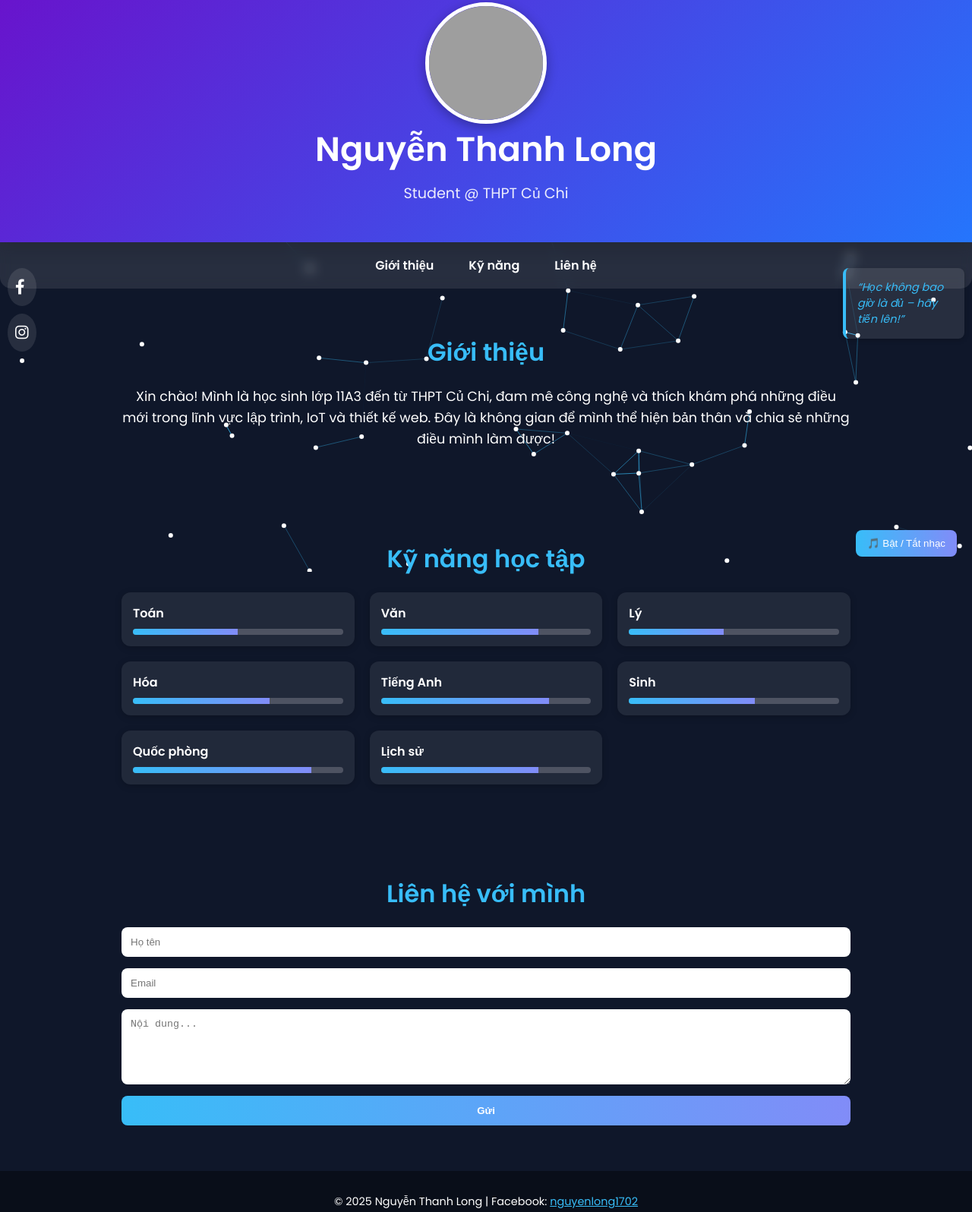
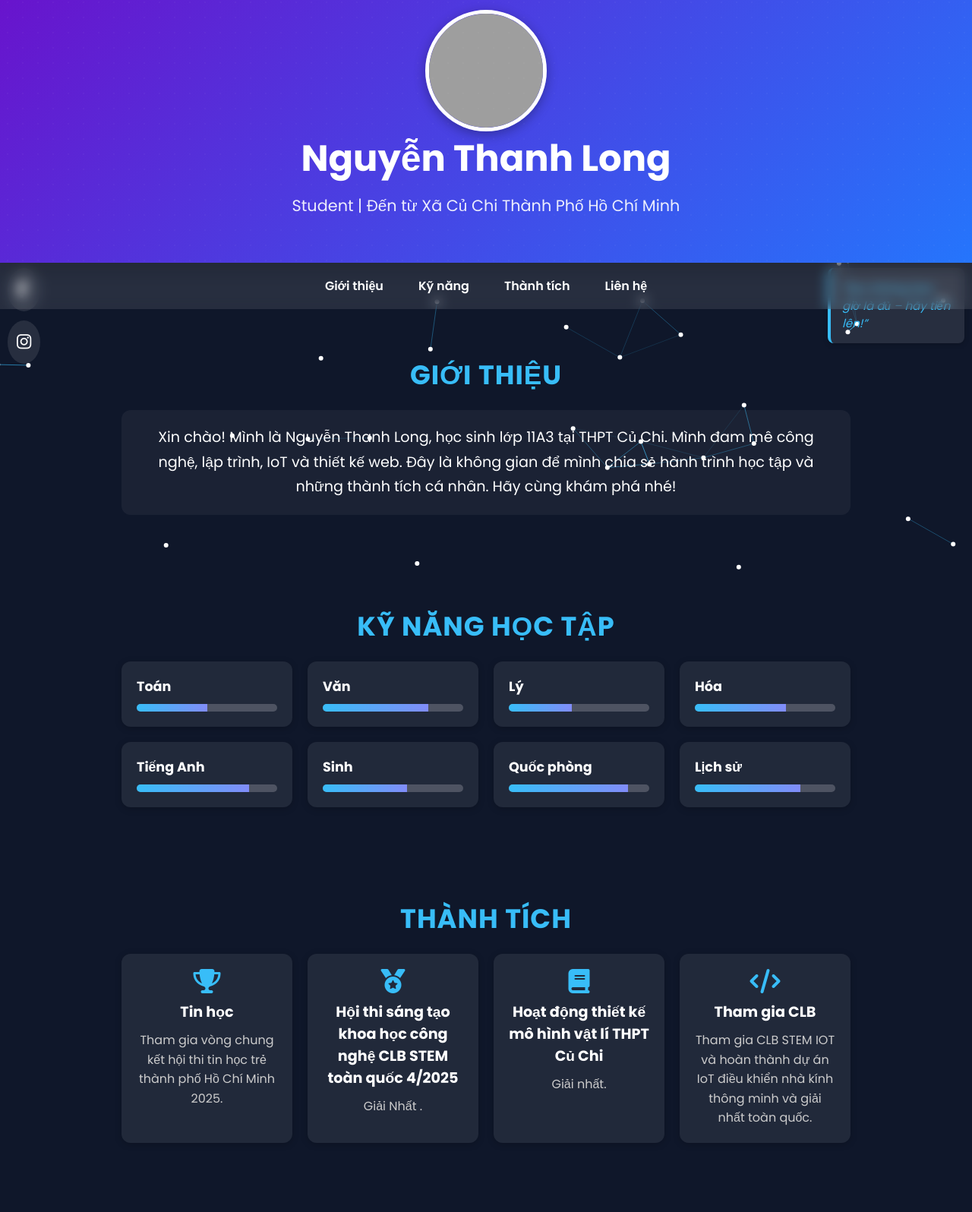
Before and after one commit to NGUYENLONGVN0/longNTL.github.vn, a plain HTML site: page index.html in a window 1280 px wide. Shown: the part 47-1643 px from the top of the page at 76% size. Drawn offline with nearby package versions, Linux system fonts and the light colour scheme; grey boxes are pictures that could not be loaded.

Commit message:
Update index.html

```diff
--- a/index.html
+++ b/index.html
@@ -3,8 +3,14 @@
 <head>
   <meta charset="UTF-8">
   <meta name="viewport" content="width=device-width, initial-scale=1.0">
+  <meta name="description" content="Portfolio cá nhân của Nguyễn Thanh Long, học sinh THPT Củ Chi, đam mê công nghệ, lập trình, IoT và thiết kế web.">
+  <meta name="keywords" content="Nguyễn Thanh Long, portfolio, lập trình, IoT, thiết kế web, THPT Củ Chi">
+  <meta property="og:title" content="Nguyễn Thanh Long - Portfolio">
+  <meta property="og:description" content="Khám phá portfolio của Nguyễn Thanh Long, học sinh đam mê công nghệ và sáng tạo.">
+  <meta property="og:image" content="https://via.placeholder.com/150">
+  <meta property="og:url" content="https://yourwebsite.com">
   <title>Nguyễn Thanh Long - Portfolio</title>
-  <link href="https://fonts.googleapis.com/css2?family=Poppins:wght@400;600&display=swap" rel="stylesheet">
+  <link href="https://fonts.googleapis.com/css2?family=Poppins:wght@400;600;700&display=swap" rel="stylesheet">
   <link rel="stylesheet" href="https://cdnjs.cloudflare.com/ajax/libs/font-awesome/6.4.0/css/all.min.css">
   <link rel="stylesheet" href="https://unpkg.com/aos@2.3.1/dist/aos.css"/>
   <style>
@@ -20,19 +26,36 @@
     header {
       background: linear-gradient(135deg, #6a11cb, #2575fc);
       color: #fff;
-      padding: 50px 20px;
+      padding: 60px 20px;
       text-align: center;
       box-shadow: 0 4px 20px rgba(0,0,0,0.4);
+      position: relative;
+      overflow: hidden;
     }
-    header h1 { font-size: 2.8rem; margin-bottom: 10px; }
-    header p { font-size: 1.2rem; opacity: 0.9; }
+    header::before {
+      content: '';
+      position: absolute;
+      top: 0; left: 0;
+      width: 100%; height: 100%;
+      background: radial-gradient(circle, rgba(255,255,255,0.1) 10%, transparent 10%);
+      background-size: 20px 20px;
+      opacity: 0.3;
+      z-index: 0;
+    }
+    header h1 { font-size: 3rem; margin-bottom: 10px; font-weight: 700; position: relative; z-index: 1; }
+    header p { font-size: 1.3rem; opacity: 0.9; position: relative; z-index: 1; }
+    nav {
+      position: sticky;
+      top: 0;
+      z-index: 4;
+      background: rgba(255,255,255,0.1);
+      backdrop-filter: blur(8px);
+    }
     nav ul {
       list-style: none;
       display: flex;
       justify-content: center;
       flex-wrap: wrap;
-      background: rgba(255,255,255,0.1);
-      backdrop-filter: blur(8px);
       padding: 10px;
       border-radius: 0 0 15px 15px;
     }
@@ -43,31 +66,51 @@
       font-weight: 600;
       padding: 8px 15px;
       border-radius: 6px;
-      transition: background 0.3s;
+      transition: all 0.3s ease;
     }
-    nav ul li a:hover {background: rgba(255,255,255,0.2);}
+    nav ul li a:hover, nav ul li a:focus {background: #38bdf8; transform: translateY(-2px);}
     .section {padding: 60px 20px; max-width: 1000px; margin: auto; position: relative; z-index: 2;}
-    .section h2 {font-size: 2rem; color: #38bdf8; margin-bottom: 20px; text-align: center;}
+    .section h2 {
+      font-size: 2.2rem;
+      color: #38bdf8;
+      margin-bottom: 20px;
+      text-align: center;
+      text-transform: uppercase;
+      letter-spacing: 1px;
+    }
     .avatar {
       width: 160px; height: 160px; border-radius: 50%;
       border: 5px solid #fff;
       box-shadow: 0 4px 15px rgba(0,0,0,0.3);
       margin: auto; display: block; object-fit: cover; object-position: center;
+      transition: transform 0.3s ease;
     }
-    .bio {text-align: center; margin-top: 20px; font-size: 1.1rem; line-height: 1.6;}
-    .skills {display: grid; grid-template-columns: repeat(auto-fit, minmax(250px, 1fr)); gap: 20px;}
+    .avatar:hover {transform: scale(1.05);}
+    .bio {
+      text-align: center;
+      margin-top: 20px;
+      font-size: 1.2rem;
+      line-height: 1.7;
+      background: rgba(255,255,255,0.05);
+      padding: 20px;
+      border-radius: 12px;
+    }
+    .skills {display: grid; grid-template-columns: repeat(auto-fit, minmax(200px, 1fr)); gap: 20px;}
     .skill {
       background: rgba(255,255,255,0.08);
-      padding: 15px;
+      padding: 20px;
       border-radius: 12px;
       box-shadow: 0 2px 10px rgba(0,0,0,0.2);
+      transition: transform 0.3s ease;
     }
-    .skill strong {display: block; margin-bottom: 8px;}
+    .skill:hover {transform: translateY(-5px);}
+    .skill strong {display: block; margin-bottom: 10px; font-size: 1.1rem;}
     .progress-bar {
-      height: 8px;
+      height: 10px;
       background: rgba(255,255,255,0.2);
       border-radius: 6px;
       overflow: hidden;
+      position: relative;
     }
     .progress {
       height: 100%;
@@ -75,13 +118,54 @@
       width: 0;
       transition: width 1.5s ease-in-out;
     }
-    .contact form {display: grid; gap: 15px;}
+    .progress::after {
+      content: attr(data-width);
+      position: absolute;
+      right: 10px;
+      top: -25px;
+      font-size: 0.9rem;
+      color: #fff;
+    }
+    .achievements {
+      display: grid;
+      grid-template-columns: repeat(auto-fit, minmax(200px, 1fr));
+      gap: 20px;
+    }
+    .achievement {
+      background: rgba(255,255,255,0.08);
+      padding: 20px;
+      border-radius: 12px;
+      text-align: center;
+      transition: transform 0.3s ease;
+      box-shadow: 0 2px 10px rgba(0,0,0,0.2);
+    }
+    .achievement:hover {transform: translateY(-5px);}
+    .achievement i {
+      font-size: 2rem;
+      color: #38bdf8;
+      margin-bottom: 10px;
+    }
+    .achievement h3 {
+      font-size: 1.2rem;
+      margin-bottom: 10px;
+      color: #fff;
+    }
+    .achievement p {
+      font-size: 1rem;
+      line-height: 1.6;
+      color: #ccc;
+    }
+    .contact form {display: grid; gap: 15px; max-width: 600px; margin: auto;}
     .contact input, .contact textarea {
       padding: 12px;
       border: none;
       border-radius: 8px;
       outline: none;
+      background: rgba(255,255,255,0.1);
+      color: #fff;
+      font-family: 'Poppins', sans-serif;
     }
+    .contact input::placeholder, .contact textarea::placeholder {color: #ccc;}
     .contact button {
       background: linear-gradient(90deg, #38bdf8, #818cf8);
       color: #fff;
@@ -90,66 +174,92 @@
       border-radius: 8px;
       cursor: pointer;
       font-weight: bold;
-      transition: transform 0.2s;
+      transition: all 0.3s ease;
+      position: relative;
+      overflow: hidden;
     }
-    .contact button:hover {transform: scale(1.05);}
+    .contact button:hover {transform: scale(1.05); box-shadow: 0 4px 15px rgba(0,0,0,0.3);}
+    .contact button::after {
+      content: 'Gửi';
+      position: absolute;
+      top: 50%; left: 50%;
+      transform: translate(-50%, -50%);
+      opacity: 1;
+      transition: opacity 0.3s;
+    }
+    .contact button.loading::after {content: 'Đang gửi...'; opacity: 1;}
+    .contact button.success::after {content: 'Đã gửi!'; opacity: 1; background: #10b981;}
+    .contact button.error::after {content: 'Lỗi!'; opacity: 1; background: #ef4444;}
     footer {
       text-align: center;
-      padding: 30px;
+      padding: 40px;
       background: rgba(0,0,0,0.4);
-      font-size: 0.9rem;
+      font-size: 1rem;
     }
+    footer p {line-height: 1.6;}
+    footer a {color: #38bdf8; text-decoration: none;}
+    footer a:hover {text-decoration: underline;}
     #particles-js {position: fixed; top: 0; left: 0; width: 100%; height: 100%; z-index: 0;}
     .social-sidebar {
       position: fixed; top: 50%; left: 10px; transform: translateY(-50%);
-      display: flex; flex-direction: column; gap: 10px;
+      display: flex; flex-direction: column; gap: 12px;
       z-index: 3;
     }
     .social-sidebar a {
-      color: #fff; font-size: 20px; background: rgba(255,255,255,0.1);
-      padding: 10px; border-radius: 50%;
-      transition: background 0.3s;
+      color: #fff; font-size: 22px; background: rgba(255,255,255,0.1);
+      padding: 12px; border-radius: 50%;
+      transition: all 0.3s ease;
     }
-    .social-sidebar a:hover {background: #38bdf8;}
+    .social-sidebar a:hover, .social-sidebar a:focus {background: #38bdf8; transform: scale(1.1);}
     .quote-right {
       position: fixed; top: 50%; right: 10px; transform: translateY(-50%);
-      max-width: 160px; background: rgba(255,255,255,0.1); padding: 15px;
-      font-style: italic; font-size: 0.9rem;
+      max-width: 180px; background: rgba(255,255,255,0.1); padding: 15px;
+      font-style: italic; font-size: 0.95rem;
       color: #38bdf8; border-left: 4px solid #38bdf8;
       box-shadow: 0 2px 6px rgba(0,0,0,0.2); border-radius: 8px;
       z-index: 3;
+    }
+    @media (max-width: 600px) {
+      .social-sidebar, .quote-right {display: none;}
+      nav ul {flex-direction: column;}
+      .avatar {width: 120px; height: 120px;}
+      header h1 {font-size: 2rem;}
+      header p {font-size: 1rem;}
+      .section h2 {font-size: 1.8rem;}
+      .bio {font-size: 1rem;}
     }
   </style>
 </head>
 <body>
   <div id="particles-js"></div>
 
-  <div class="social-sidebar" data-aos="fade-right">
-    <a href="https://facebook.com/nguyenlong1702"><i class="fab fa-facebook-f"></i></a>
-    <a href="https://www.instagram.com/thann._.lonnq/"><i class="fab fa-instagram"></i></a>
-  </div>
+  <aside class="social-sidebar" data-aos="fade-right">
+    <a href="https://facebook.com/nguyenlong1702" aria-label="Facebook của Nguyễn Thanh Long"><i class="fab fa-facebook-f"></i></a>
+    <a href="https://www.instagram.com/thann._.lonnq/" aria-label="Instagram của Nguyễn Thanh Long"><i class="fab fa-instagram"></i></a>
+  </aside>
 
-  <div class="quote-right" data-aos="fade-left">
+  <aside class="quote-right" data-aos="fade-left">
     “Học không bao giờ là đủ – hãy tiến lên!”
-  </div>
+  </aside>
 
   <header data-aos="fade-down">
-    <img src="https://scontent.fsgn8-3.fna.fbcdn.net/v/t39.30808-6/528017132_1072729524980536_6485400945958887608_n.jpg?_nc_cat=106&ccb=1-7&_nc_sid=6ee11a&_nc_eui2=AeHKQrCKV0S32dzlZUHtmjk7grlwZt6TA4-CuXBm3pMDj1DBOKVX8MMRUqEwfoUmHsWEiJCiOzrnLiA-qWESNtHJ&_nc_ohc=ooakRx9Vk94Q7kNvwEJFmHe&_nc_oc=Adkix0HJ5GrOauV21_7dWdYr4abB1-QM99cb7T3wZ5YBIsWejwzcphBb6ZUjwdiZeMvIgFdPFDaicoL452y1wRMj&_nc_zt=23&_nc_ht=scontent.fsgn8-3.fna&_nc_gid=PKKhbjxJAf7cscP8F39Nwg&oh=00_AfX7rNBev2OGECljfJMmvm2-01_3cI1-zrorwy9WSZ8CnQ&oe=689BDDAE" class="avatar" alt="Avatar">
+    <img src="https://scontent.fsgn8-3.fna.fbcdn.net/v/t39.30808-6/528017132_1072729524980536_6485400945958887608_n.jpg?_nc_cat=106&ccb=1-7&_nc_sid=6ee11a&_nc_eui2=AeHKQrCKV0S32dzlZUHtmjk7grlwZt6TA4-CuXBm3pMDj1DBOKVX8MMRUqEwfoUmHsWEiJCiOzrnLiA-qWESNtHJ&_nc_ohc=ooakRx9Vk94Q7kNvwEJFmHe&_nc_oc=Adkix0HJ5GrOauV21_7dWdYr4abB1-QM99cb7T3wZ5YBIsWejwzcphBb6ZUjwdiZeMvIgFdPFDaicoL452y1wRMj&_nc_zt=23&_nc_ht=scontent.fsgn8-3.fna&_nc_gid=PKKhbjxJAf7cscP8F39Nwg&oh=00_AfX7rNBev2OGECljfJMmvm2-01_3cI1-zrorwy9WSZ8CnQ&oe=689BDDAE" class="avatar" alt="Ảnh đại diện của Nguyễn Thanh Long">
     <h1>Nguyễn Thanh Long</h1>
-    <p>Student @ THPT Củ Chi</p>
+    <p>Student | Đến từ Xã Củ Chi Thành Phố Hồ Chí Minh</p>
   </header>
 
   <nav>
     <ul>
       <li><a href="#about">Giới thiệu</a></li>
       <li><a href="#skills">Kỹ năng</a></li>
+      <li><a href="#achievements">Thành tích</a></li>
       <li><a href="#contact">Liên hệ</a></li>
     </ul>
   </nav>
 
   <section class="section" id="about" data-aos="fade-up">
     <h2>Giới thiệu</h2>
-    <p class="bio">Xin chào! Mình là học sinh lớp 11A3 đến từ THPT Củ Chi, đam mê công nghệ và thích khám phá những điều mới trong lĩnh vực lập trình, IoT và thiết kế web. Đây là không gian để mình thể hiện bản thân và chia sẻ những điều mình làm được!</p>
+    <p class="bio">Xin chào! Mình là Nguyễn Thanh Long, học sinh lớp 11A3 tại THPT Củ Chi. Mình đam mê công nghệ, lập trình, IoT và thiết kế web. Đây là không gian để mình chia sẻ hành trình học tập và những thành tích cá nhân. Hãy cùng khám phá nhé!</p>
   </section>
 
   <section class="section" id="skills" data-aos="fade-up">
@@ -166,44 +276,55 @@
     </div>
   </section>
 
+  <section class="section" id="achievements" data-aos="fade-up">
+    <h2>Thành tích</h2>
+    <div class="achievements">
+      <div class="achievement">
+        <i class="fas fa-trophy"></i>
+        <h3>Tin học</h3>
+        <p>Tham gia vòng chung kết hội thi tin học trẻ thành phố Hồ Chí Minh 2025.</p>
+      </div>
+      <div class="achievement">
+        <i class="fas fa-medal"></i>
+        <h3>Hội thi sáng tạo khoa học công nghệ CLB STEM toàn quốc 4/2025</h3>
+        <p>Giải Nhất .</p>
+      </div>
+      <div class="achievement">
+        <i class="fas fa-book"></i>
+        <h3>Hoạt động thiết kế mô hình vật lí THPT Củ Chi</h3>
+        <p>Giải nhất.</p>
+      </div>
+      <div class="achievement">
+        <i class="fas fa-code"></i>
+        <h3>Tham gia CLB</h3>
+        <p>Tham gia CLB STEM IOT và hoàn thành dự án IoT điều khiển nhà kính thông minh và giải nhất toàn quốc.</p>
+      </div>
+    </div>
+  </section>
+
   <section class="section contact" id="contact" data-aos="fade-up">
     <h2>Liên hệ với mình</h2>
-    <form action="https://formspree.io/f/xjkwygzd" method="POST">
-      <input type="text" name="name" placeholder="Họ tên" required>
-      <input type="email" name="email" placeholder="Email" required>
-      <textarea name="message" rows="5" placeholder="Nội dung..." required></textarea>
+    <form id="contact-form" action="https://formspree.io/f/xjkwygzd" method="POST">
+      <input type="text" name="name" placeholder="Họ tên" required aria-label="Họ tên">
+      <input type="email" name="email" placeholder="Email" required aria-label="Email">
+      <textarea name="message" rows="5" placeholder="Nội dung..." required aria-label="Nội dung"></textarea>
       <button type="submit">Gửi</button>
     </form>
   </section>
 
   <footer>
-    <p>© 2025 Nguyễn Thanh Long | Facebook: <a href="https://facebook.com/nguyenlong1702" style="color:#38bdf8">nguyenlong1702</a></p>
+    <p>© 2025 Nguyễn Thanh Long | Đam mê công nghệ, kiến tạo tương lai<br>
+    Facebook: <a href="https://facebook.com/nguyenlong1702">nguyenlong1702</a></p>
   </footer>
-
-  <audio id="bg-music" loop>
-    <source src="https://lit2talks.com/tool/play_audio.php?id=MjA2Ng%3D%3D" type="audio/mp4">
-  </audio>
-  <div style="position: fixed; bottom: 20px; right: 20px; z-index: 999;">
-    <button onclick="toggleMusic()" style="background:linear-gradient(90deg,#38bdf8,#818cf8);color:white;border:none;padding:10px 15px;border-radius:8px;cursor:pointer;">🎵 Bật / Tắt nhạc</button>
-  </div>
 
   <script src="https://cdn.jsdelivr.net/npm/particles.js@2.0.0/particles.min.js"></script>
   <script src="https://unpkg.com/aos@2.3.1/dist/aos.js"></script>
   <script>
-    AOS.init();
+    AOS.init({duration: 1000});
     particlesJS("particles-js", {
-      particles: {number: {value: 60}, size: {value: 3}, move: {speed: 1}, line_linked: {enable: true, color: "#38bdf8"}},
+      particles: {number: {value: 40}, size: {value: 3}, move: {speed: 0.8}, line_linked: {enable: true, color: "#38bdf8"}},
       interactivity: {events: {onhover: {enable: true, mode: "repulse"}}}
     });
-    const music = document.getElementById('bg-music');
-    let hasPlayed = false;
-    function toggleMusic() {
-      if (music.paused) {music.play(); hasPlayed = true;} else {music.pause();}
-    }
-    document.addEventListener('click', () => {
-      if (!hasPlayed) {music.play().catch(()=>{}); hasPlayed = true;}
-    }, {once:true});
-    // progress bar animation
     const observer = new IntersectionObserver(entries => {
       entries.forEach(entry => {
         if (entry.isIntersecting) {
@@ -212,6 +333,31 @@
       });
     }, {threshold: 0.5});
     document.querySelectorAll('.progress').forEach(p => observer.observe(p));
+    const form = document.getElementById('contact-form');
+    const button = form.querySelector('button');
+    form.addEventListener('submit', async (e) => {
+      e.preventDefault();
+      button.classList.add('loading');
+      try {
+        const response = await fetch(form.action, {
+          method: form.method,
+          body: new FormData(form),
+          headers: {'Accept': 'application/json'}
+        });
+        if (response.ok) {
+          button.classList.remove('loading');
+          button.classList.add('success');
+          form.reset();
+          setTimeout(() => button.classList.remove('success'), 2000);
+        } else {
+          throw new Error('Form submission failed');
+        }
+      } catch (error) {
+        button.classList.remove('loading');
+        button.classList.add('error');
+        setTimeout(() => button.classList.remove('error'), 2000);
+      }
+    });
   </script>
 </body>
 </html>
```
